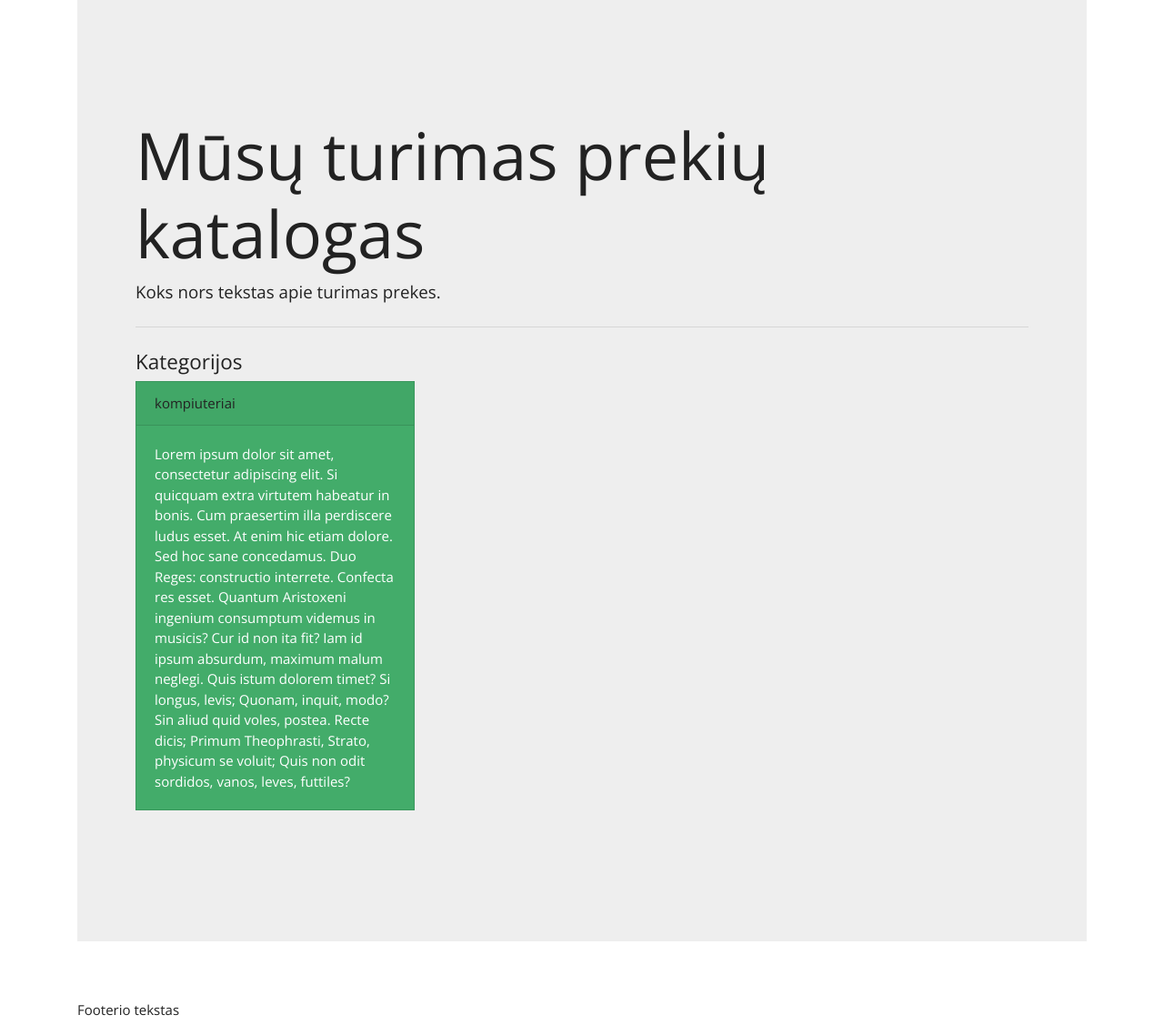
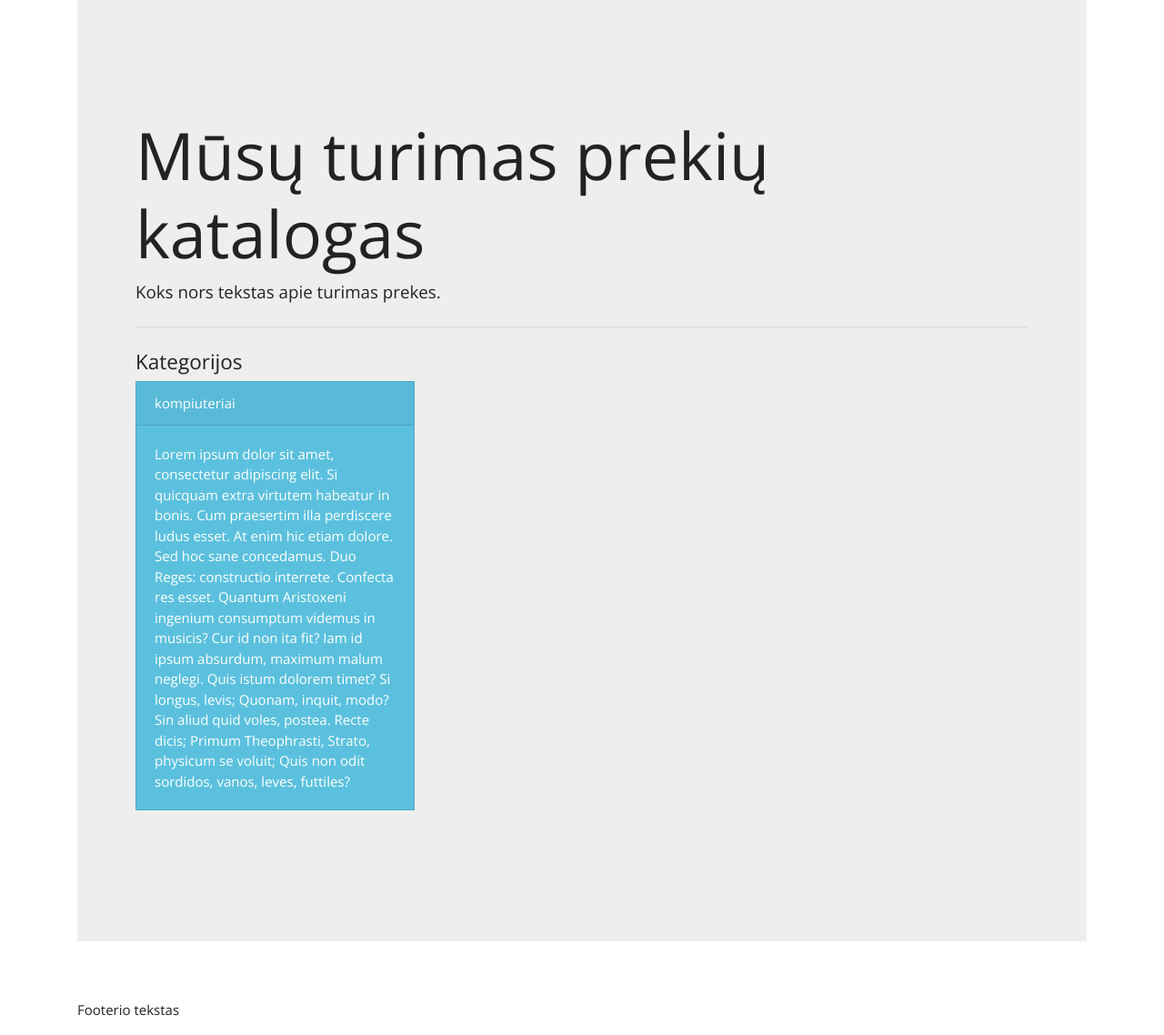
Before and after one commit to kaunas163/eshop-php-demo, a PHP site: page /eshop-demo/views/catalog/category.php in a window 1280 px wide. Shown: the part 56-1194 px from the top of the page at 91% size. Run offline with PHP 8.4, Linux system fonts and the light colour scheme; data comes from the database, SQL or seed files in the repository.

Commit message:
categories cards coloring

```diff
--- a/views/catalog/category.php
+++ b/views/catalog/category.php
@@ -53,9 +53,9 @@
         while($row = $result->fetch_assoc()) {
             ?>
                 <div class="col-4">
-                    <div class="card text-white bg-success mb-3">
+                    <div class="card text-white bg-info mb-3">
                         <div class="card-header">
-                            <a href="./category.php?id=<?php echo $row['id']; ?>" class="text-dark">
+                            <a href="./category.php?id=<?php echo $row['id']; ?>" class="text-white">
                                 <?php echo $row["title"]; ?>
                             </a>
                         </div>
```
